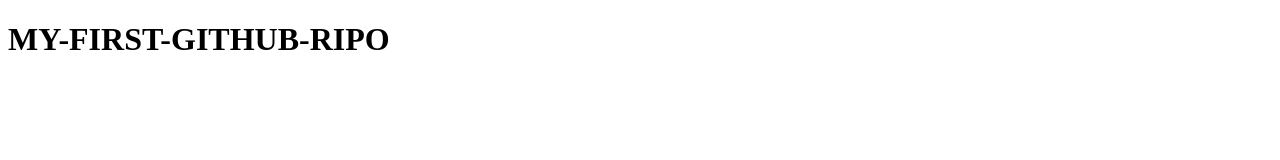
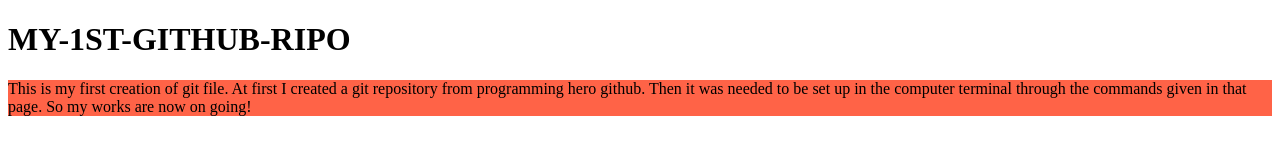
Before and after one commit to JOYAIRA/my-first-github-ripo, a plain HTML site: page index.html in a window 1280 px wide. Drawn offline with Linux system fonts and the light colour scheme; files that its build step writes are made by us from their sources.

Commit message:
first commit

```diff
--- /dev/null
+++ b/blog.css
@@ -0,0 +1,3 @@
+div{
+    background-color:tomato;
+}
--- a/index.html
+++ b/index.html
@@ -2,10 +2,14 @@
 <html lang="en">
     <head>
         <meta charset="UTF-8">
-        <meta name="viewpoint" content="width=device-width, initial-scale=1.0">
+            <meta name="viewpoint" content="width=device-width, initial-scale=1.0">
         <title>Document</title>
+        <link rel="Stylesheet" href="Style/blog.css">
     </head>
 </html>
 <body>
-    <h1>MY-FIRST-GITHUB-RIPO</h1>
+    <h1>MY-1ST-GITHUB-RIPO</h1>
+    <div><p>
+        This is my first creation of git file. At first I created a git repository from programming hero github. Then it was needed to be set up in the computer terminal through the commands given in that page. So my works are now on going!
+    </p></div>
 </body>
```
